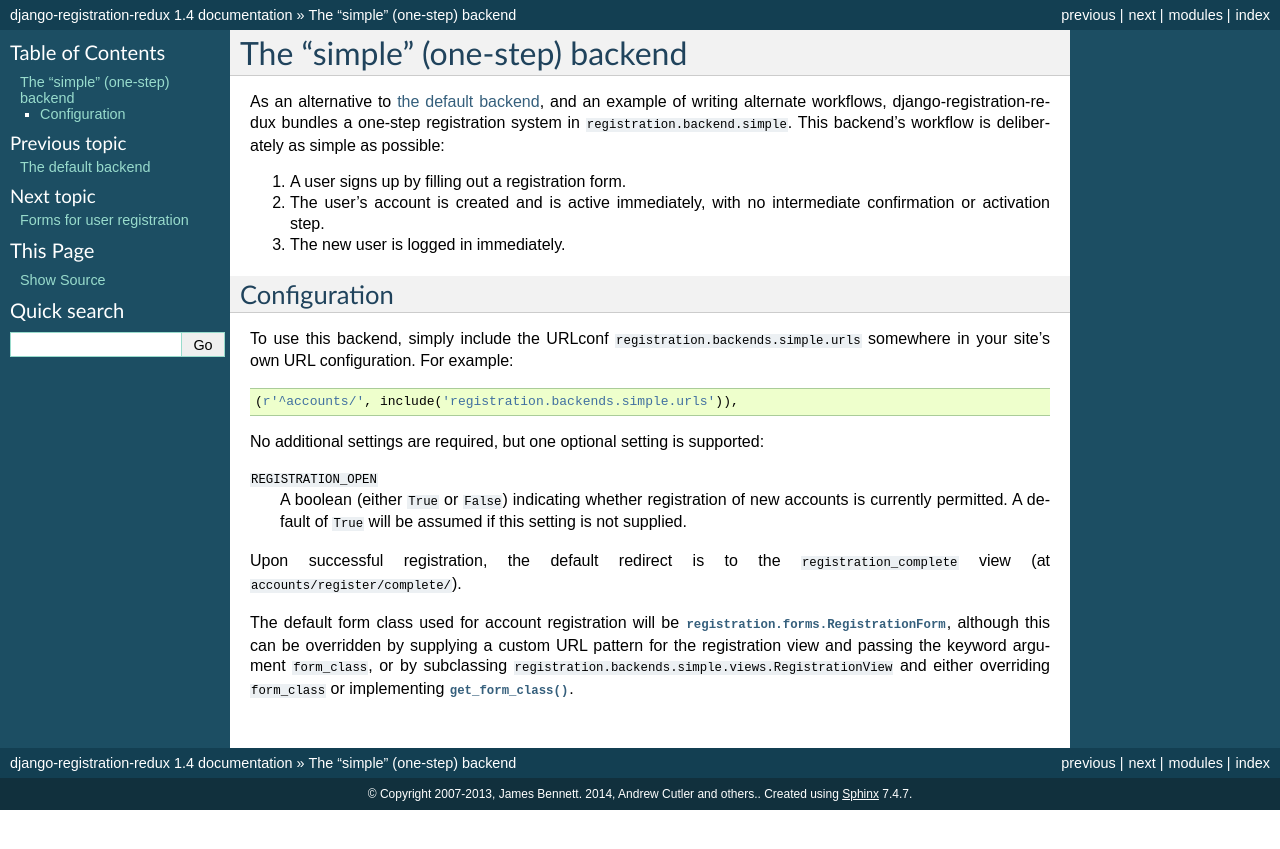
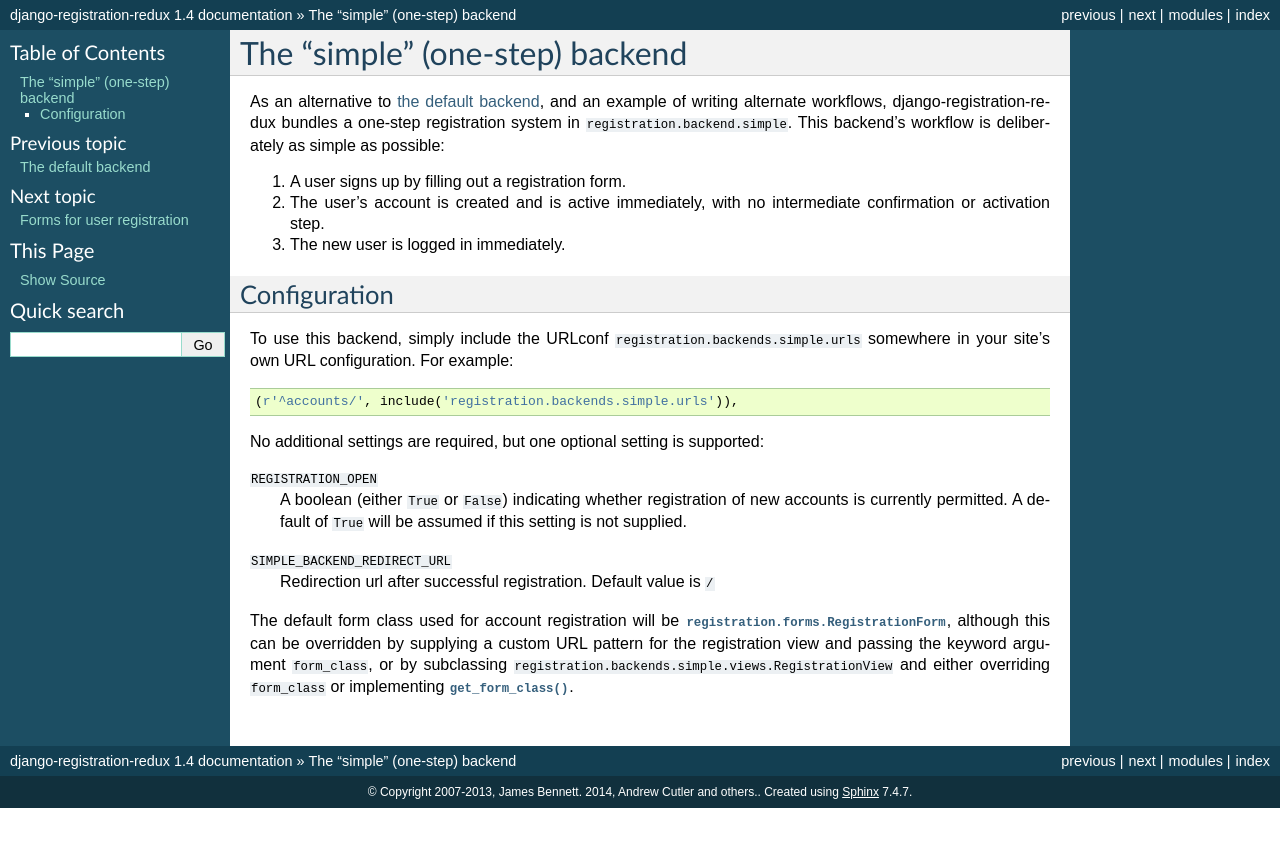
Before and after one commit to marktucker-django/Django-Registration, a Sphinx documentation site: the page built from docs/simple-backend.rst, in a window 1280 px wide. Shown: the top 849 px of the page. Built offline with Sphinx 7.4.7, drawn with Linux system fonts in a browser that asks for light colours.

Commit message:
Simple backend method registration complete page redirection added. (#239)
* Simple backend method registration complete page redirection added.

* Simple backend documentation updated for SIMPLE_BACKEND_REDIRECT_URL.

* Update simple_backend.py

* Update urls.py

```diff
--- a/docs/simple-backend.rst
+++ b/docs/simple-backend.rst
@@ -35,8 +35,9 @@ supported:
     registration of new accounts is currently permitted. A default of
     ``True`` will be assumed if this setting is not supplied.
 
-Upon successful registration, the default redirect is to the
-``registration_complete`` view (at ``accounts/register/complete/``).
+``SIMPLE_BACKEND_REDIRECT_URL``
+    Redirection url after successful registration.
+    Default value is ``/``
 
 The default form class used for account registration will be
 :class:`registration.forms.RegistrationForm`, although this can be
```
Also changed, not shown: 2 other files.
